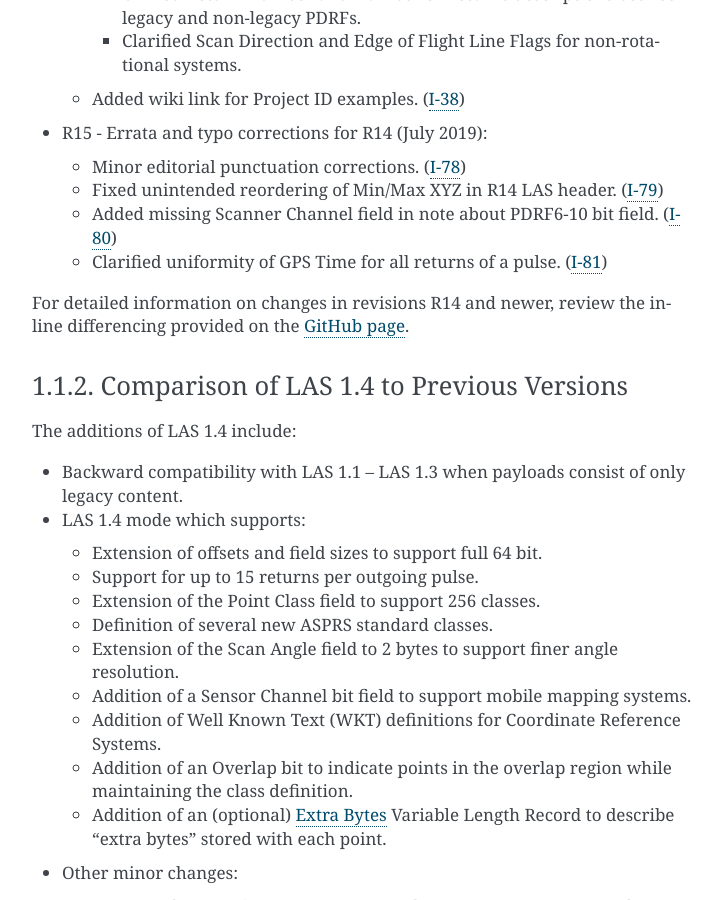
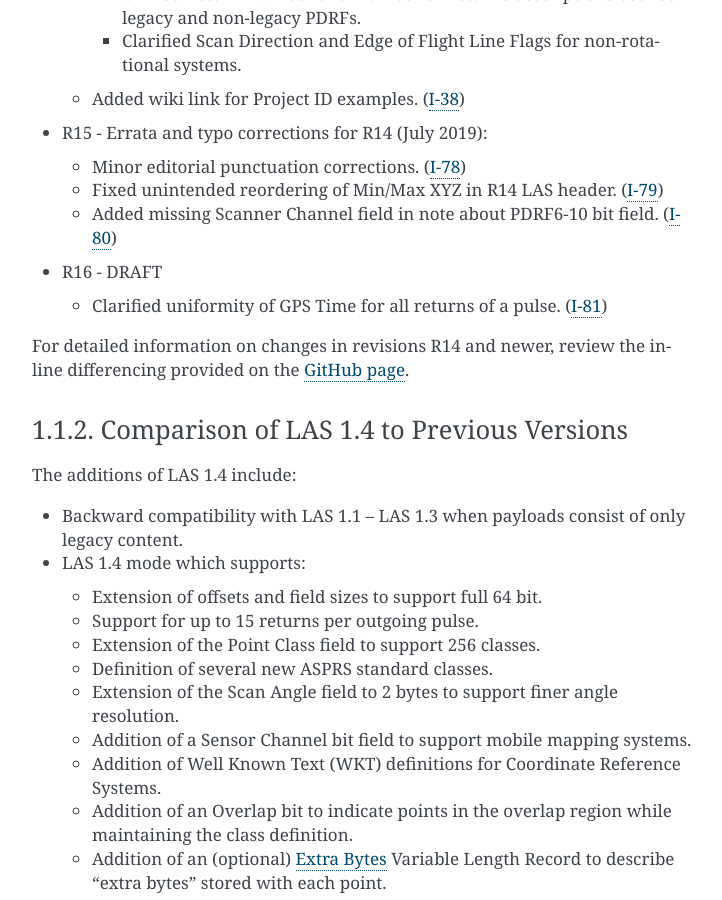
Before and after one commit to ASPRSorg/LAS, a Sphinx documentation site: the page built from source/01_intro.txt, in a window 1280 px wide and 900 px high, scrolled down 1719 px. Shown: the whole window, without its empty margins (388-1110 px from the left). Built offline with Sphinx 7.4.7, drawn with Linux system fonts in a browser that asks for light colours.

Commit message:
Added R16 to revision history

```diff
--- a/source/01_intro.txt
+++ b/source/01_intro.txt
@@ -103,6 +103,9 @@ Summary of LAS 1.4 revisions (GitHub Issue numbers included when applicable):
     (`I-79 <https://github.com/ASPRSorg/LAS/issues/79>`_)
   * Added missing Scanner Channel field in note about PDRF6-10 bit field.
     (`I-80 <https://github.com/ASPRSorg/LAS/issues/80>`_)
+
+* R16 - DRAFT
+
   * Clarified uniformity of GPS Time for all returns of a pulse.
     (`I-81 <https://github.com/ASPRSorg/LAS/issues/81>`_)
 
```
